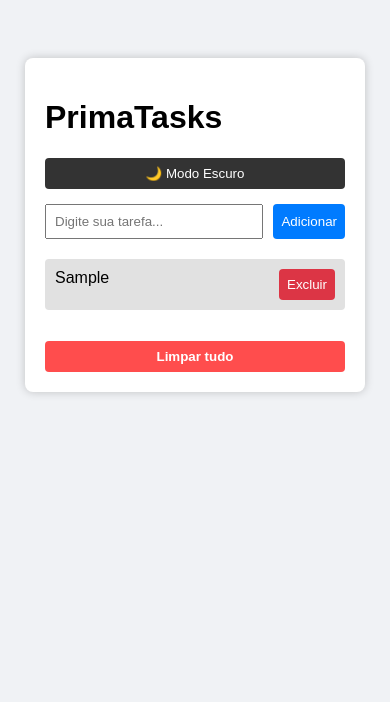
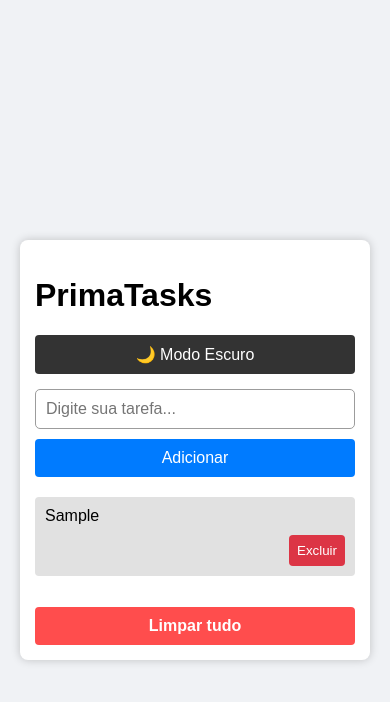
Before and after one commit to Jhessycaborges/PrimaTasks, a website: page index.html in a window 390 px wide. Both pictures are taken after typing "Sample" into the empty fields and a click on the button "Adicionar". Drawn offline with Linux system fonts and the light colour scheme.

Commit message:
Atualização

```diff
--- a/style.css
+++ b/style.css
@@ -3,8 +3,10 @@ body {
     background: #f0f2f5;
     display: flex;
     justify-content: center;
-    padding-top: 50px;
-}
+    align-items: center;
+    min-height: 100vh;
+    padding: 0 10px;
+  }
 
 main {
     background: #ffffff;
@@ -22,6 +24,8 @@ form {
 input {
     flex: 1;
     padding: 8px;
+    border: 1px solid #9c9c9c;
+    border-radius: 5px;
 }
 
 ul {
@@ -46,7 +50,6 @@ button {
     cursor: pointer;
 }
 
-/* Botão Adicionar - Sempre Azul */
 form button {
     background-color: #007bff;
     color: white;
@@ -56,7 +59,6 @@ form button:hover {
     background-color: #0056b3;
 }
 
-/* Botão Excluir individual */
 li button {
     margin-left: 10px;
     background-color: #dc3545;
@@ -67,7 +69,6 @@ li button:hover {
     background-color: #b02a37;
 }
 
-/* Botão Limpar tudo - Sempre Vermelho */
 #clear-all {
     margin-top: 15px;
     width: 100%;
@@ -80,7 +81,6 @@ li button:hover {
     background-color: #ff1a1a;
 }
 
-/* Botão de alternância de tema */
 #toggle-dark {
     width: 100%;
     padding: 8px;
@@ -89,17 +89,10 @@ li button:hover {
     color: white;
 }
 
-/* Tarefa concluída */
 .done {
     text-decoration: line-through;
     color: #808080;
     position: relative;
-}
-
-.done::before {
-    content: "✔️";
-    position: absolute;
-    left: -20px;
 }
 
 /* Modo Dark */
@@ -138,3 +131,91 @@ body.dark #toggle-dark {
 body.dark #toggle-dark:hover {
     background-color: #dddddd;
 }
+
+@media (max-width: 480px) {
+    body {
+      padding: 20px;
+    }
+
+    main {
+      width: 100%;
+      padding: 15px;
+    }
+
+    form {
+      flex-direction: column;
+    }
+
+    input {
+      width: 100%;
+      padding: 10px;
+      font-size: 16px;
+    }
+
+    form button {
+      width: 100%;
+      padding: 10px;
+      font-size: 16px;
+    }
+
+    #toggle-dark,
+    #clear-all {
+      font-size: 16px;
+      padding: 10px;
+    }
+
+    li {
+      flex-direction: column;
+      align-items: flex-start;
+      gap: 10px;
+    }
+
+    li button {
+      align-self: flex-end;
+    }
+}
+
+@media (max-width: 480px) {
+    body {
+      padding: 20px 10px;
+    }
+
+    main {
+      width: 100%;
+      max-width: 320px;
+      padding: 15px;
+    }
+
+    form {
+      flex-direction: column;
+    }
+
+    input {
+      width: 100%;
+      padding: 10px;
+      font-size: 16px;
+      box-sizing: border-box;
+    }
+
+    form button {
+      width: 100%;
+      padding: 10px;
+      font-size: 16px;
+    }
+
+    #toggle-dark,
+    #clear-all {
+      font-size: 16px;
+      padding: 10px;
+    }
+
+    li {
+      flex-direction: column;
+      align-items: flex-start;
+      gap: 10px;
+    }
+
+    li button {
+      align-self: flex-end;
+    }
+}
```
